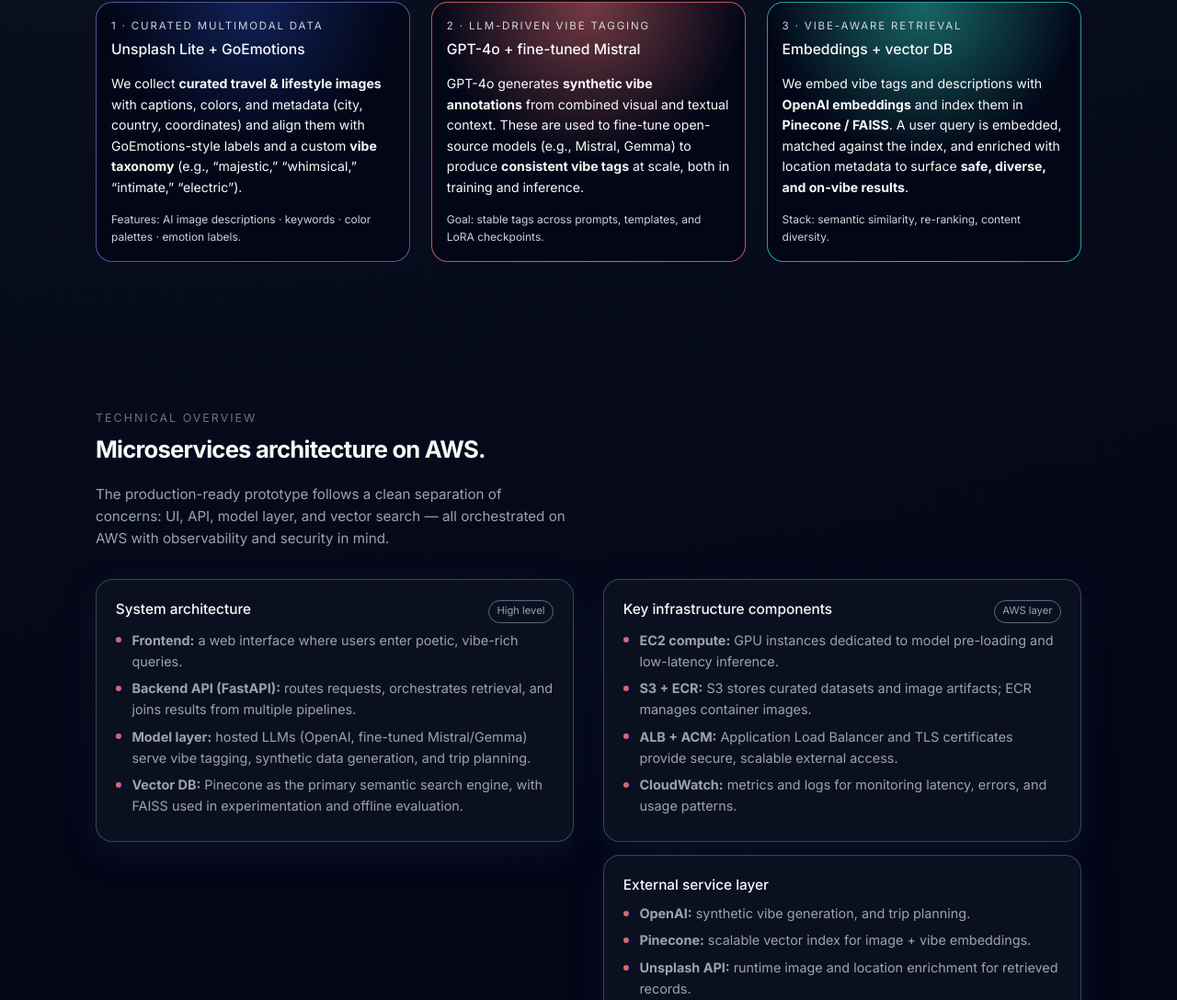
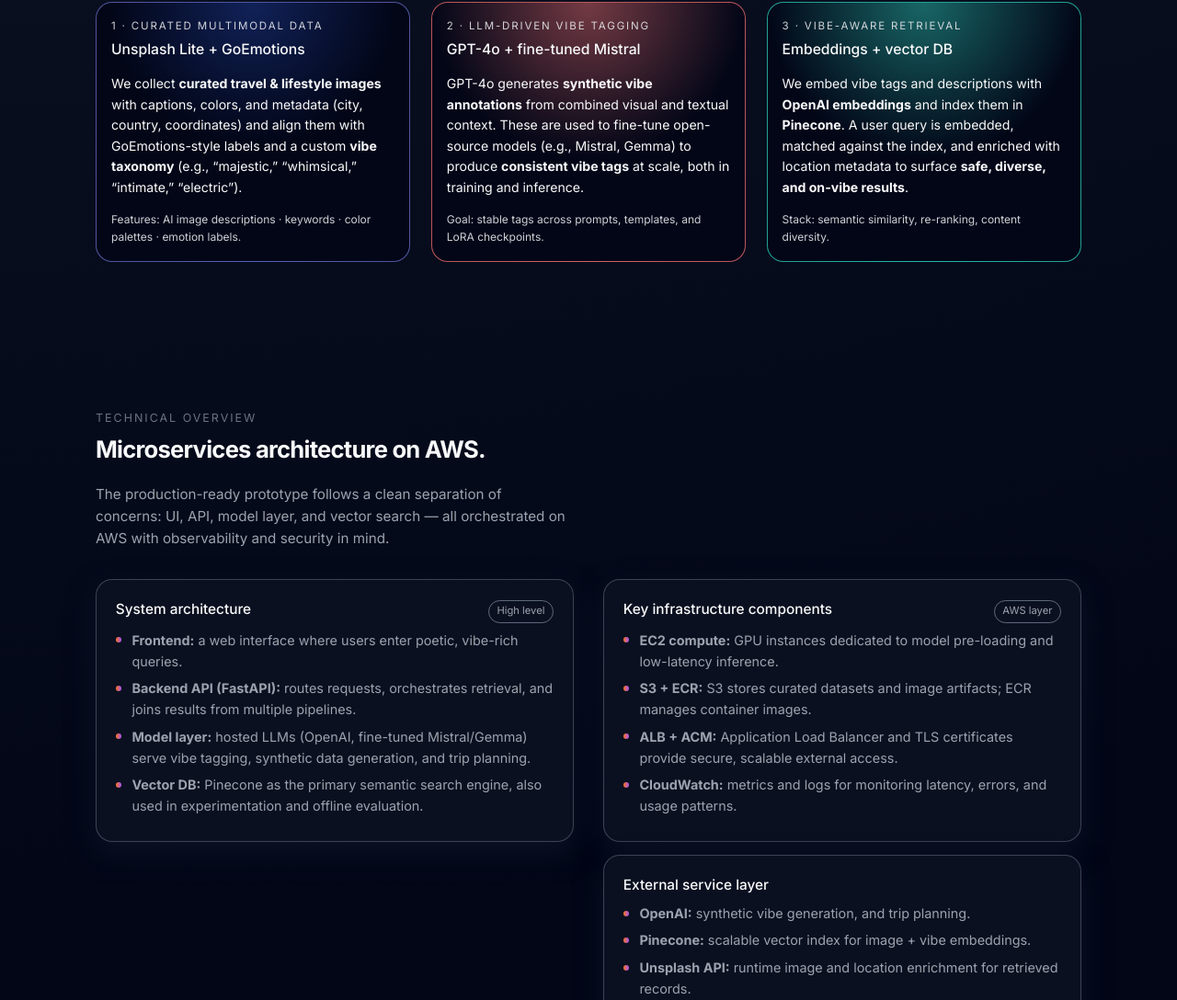
Before and after one commit to gurucharanhc/vibez-site, a plain HTML site: page index.html in a window 1280 px wide. Shown: the part 3133-4221 px from the top of the page at 92% size. Drawn offline with Linux system fonts and the light colour scheme.

Commit message:
Update index.html

```diff
--- a/index.html
+++ b/index.html
@@ -1466,7 +1466,7 @@
             <div class="how-title">Embeddings + vector DB</div>
             <p>
               We embed vibe tags and descriptions with <strong>OpenAI embeddings</strong> and index them in
-              <strong>Pinecone / FAISS</strong>. A user query is embedded, matched against the index, and
+              <strong>Pinecone</strong>. A user query is embedded, matched against the index, and
               enriched with location metadata to surface <strong>safe, diverse, and on-vibe results</strong>.
             </p>
             <div class="how-footer">
@@ -1504,7 +1504,7 @@
                   <li><strong>Model layer:</strong> hosted LLMs (OpenAI, fine-tuned Mistral/Gemma) serve
                     vibe tagging, synthetic data generation, and trip planning.</li>
                   <li><strong>Vector DB:</strong> Pinecone as the primary semantic search engine,
-                    with FAISS used in experimentation and offline evaluation.</li>
+                    also used in experimentation and offline evaluation.</li>
                 </ul>
               </div>
             </div>
```
